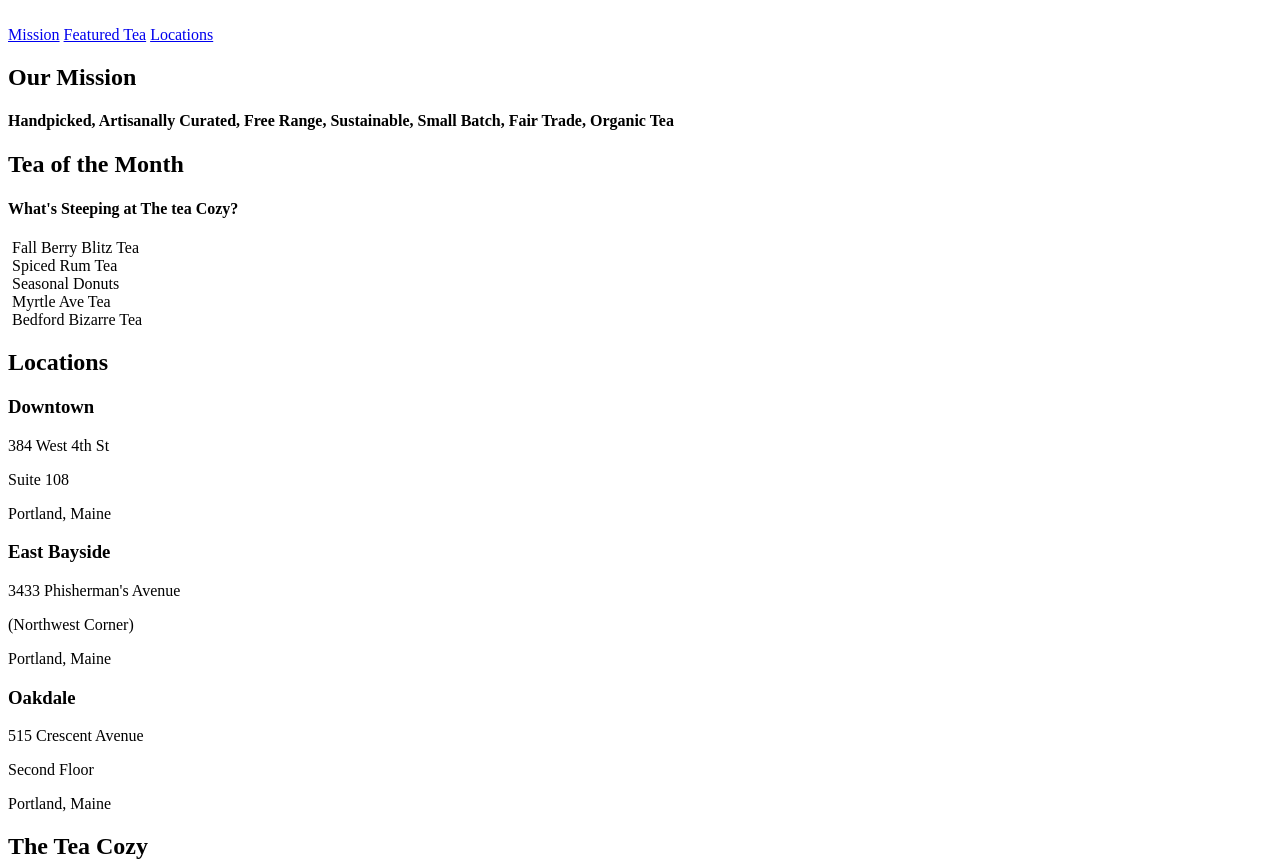
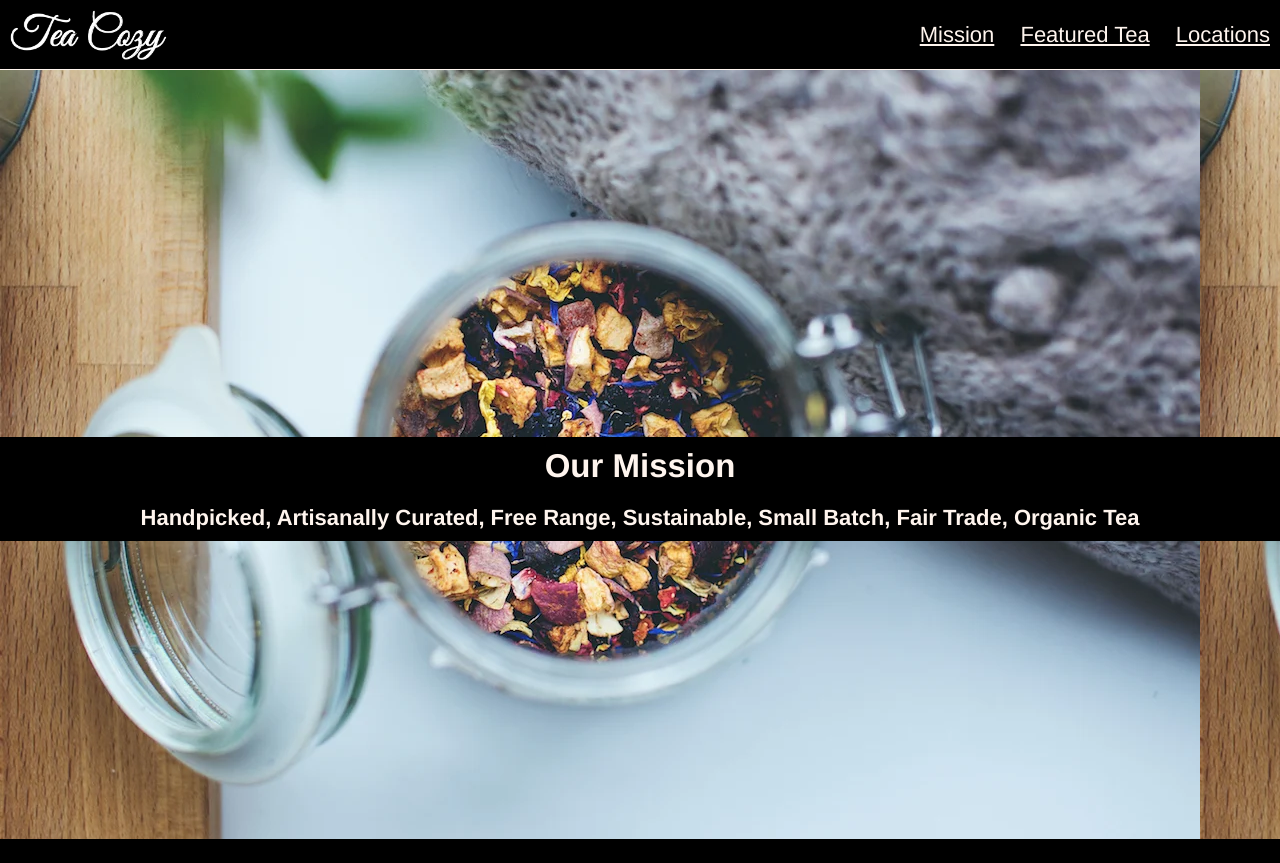
Before and after one commit to MelFabella/css_flexbox_project, a plain HTML site: page index.html in a window 1280 px wide. Shown: the top 863 px of the page. Drawn offline with Linux system fonts and the light colour scheme.

Commit message:
store section incomplete

```diff
--- a/index.html
+++ b/index.html
@@ -10,8 +10,8 @@
 
   <!-- Header -->
 
-  <header>
-    <img />
+  <header class="flex-container">
+    <img src="./image/logo.webp"/>
     <nav>
       <span><a href="#mission">Mission</a></span>
       <span><a href="#store">Featured Tea</a></span>
@@ -21,12 +21,12 @@
 
   <!-- Main Content Container -->
 
-  <div>
+  <div class="main">
 
     <!-- Mission Section -->
 
-    <div>
-      <div>
+    <div id="mission" class="flex-container">
+      <div class="content">
         <h2>Our Mission</h2>
         <h4>Handpicked, Artisanally Curated, Free Range, Sustainable, Small Batch, Fair Trade, Organic Tea</h4>
       </div>
@@ -34,12 +34,12 @@
 
     <!-- Store Section -->
 
-    <div>
+    <div id="store">
       <h2>Tea of the Month</h2>
       <h4>What's Steeping at The tea Cozy?</h4>
-      <div>
-        <div>
-          <img />
+      <div class="flex-container items">
+        <div class="item">
+          <img src="./image/berryblitz.webp" />
           <span>Fall Berry Blitz Tea</span>
         </div>
         <div>
--- a/style.css
+++ b/style.css
@@ -0,0 +1,94 @@
+/* Universal Styles */
+
+body {
+  font-family: Helvetica;
+  font-size: 22px;
+  color: seashell;
+  background-color: black;
+  text-align: center;
+  margin: 0;
+}
+
+a {
+  color: seashell;
+}
+
+h2, h3, h4 {
+  margin: 0;
+  padding: 10px;
+}
+
+.flex-container {
+  display: flex;
+  justify-content: center;
+  flex-wrap: wrap;
+}
+
+/* Header Section */
+
+header {
+  width: 100%;
+  position: fixed;
+  z-index: 1;
+  height: 69px;
+  background-color: black;
+  border-bottom: 1px solid seashell;
+  align-items: center;
+}
+
+header img {
+  height: 50px;
+  padding-left: 10px;
+}
+
+nav {
+  text-align: right;
+  flex-grow: 1;
+}
+
+nav span {
+  display: inline-block;
+  padding: 20px 10px;
+}
+
+/* Main Section */
+
+.main {
+  padding-top: 69px;
+  opacity: 0.9
+  width: 1200px;
+  margin: auto;
+}
+
+/* Mission Section */
+
+#mission {
+  height: 700px;
+  background-image: url("./image/background.webp");
+  padding-top: 70px;
+}
+
+#mission .content {
+  margin: auto;
+  background-color: black;
+  width: 100%;
+}
+
+/* Store Section */
+
+#store {
+  height: 700px;
+  width: 1000px;
+  margin: auto;
+  padding-top: 70px;
+}
+
+.item {
+  padding: 5px;
+}
+
+.item img {
+  height: 200px;
+  margin: 10px;
+  display: block;
+}
```
Also changed, not shown: image/background.webp (added), image/bedford_bizarre.webp (added), image/berryblitz.webp (added), image/donut.webp (added), image/locations.webp (added), image/logo.webp (added), image/myrtle_ave.webp (added), image/spiced_rum.webp (added).
